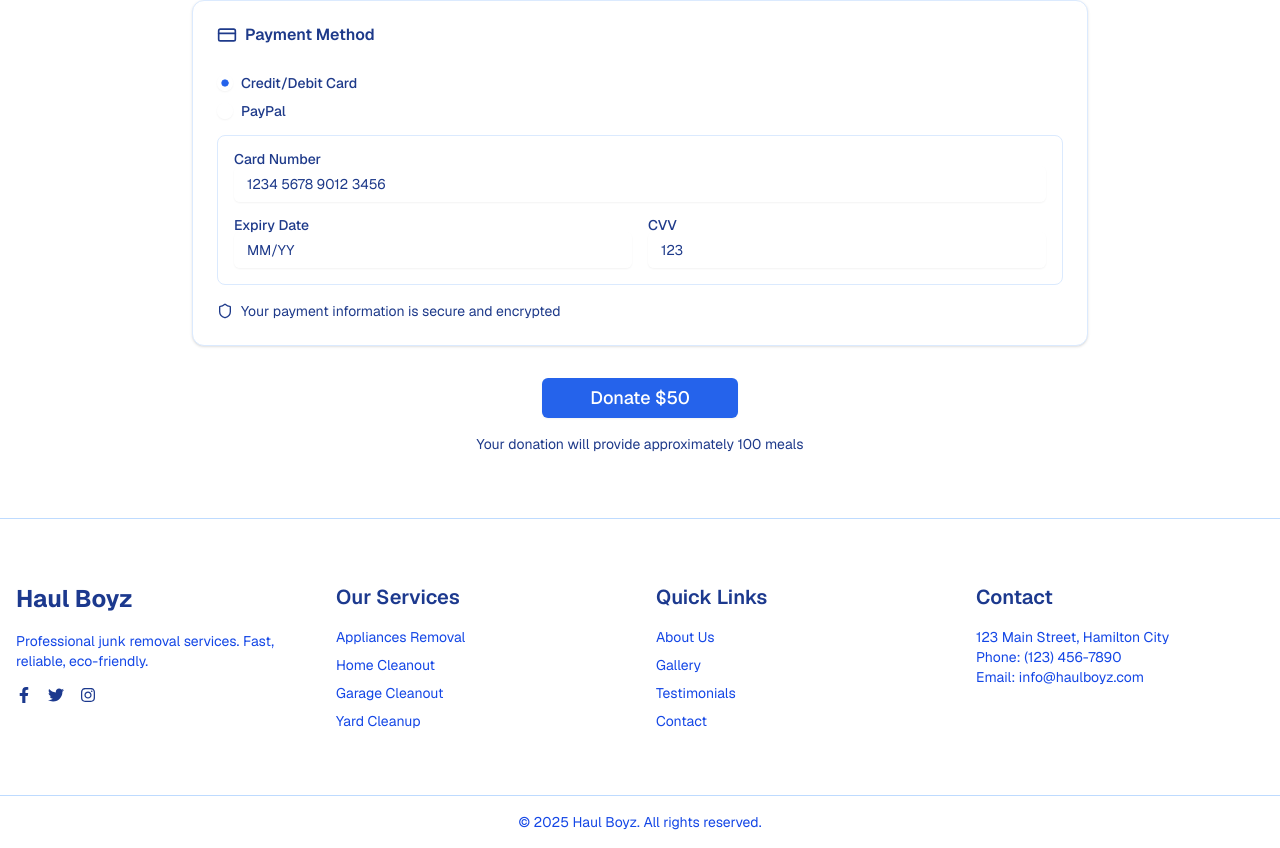
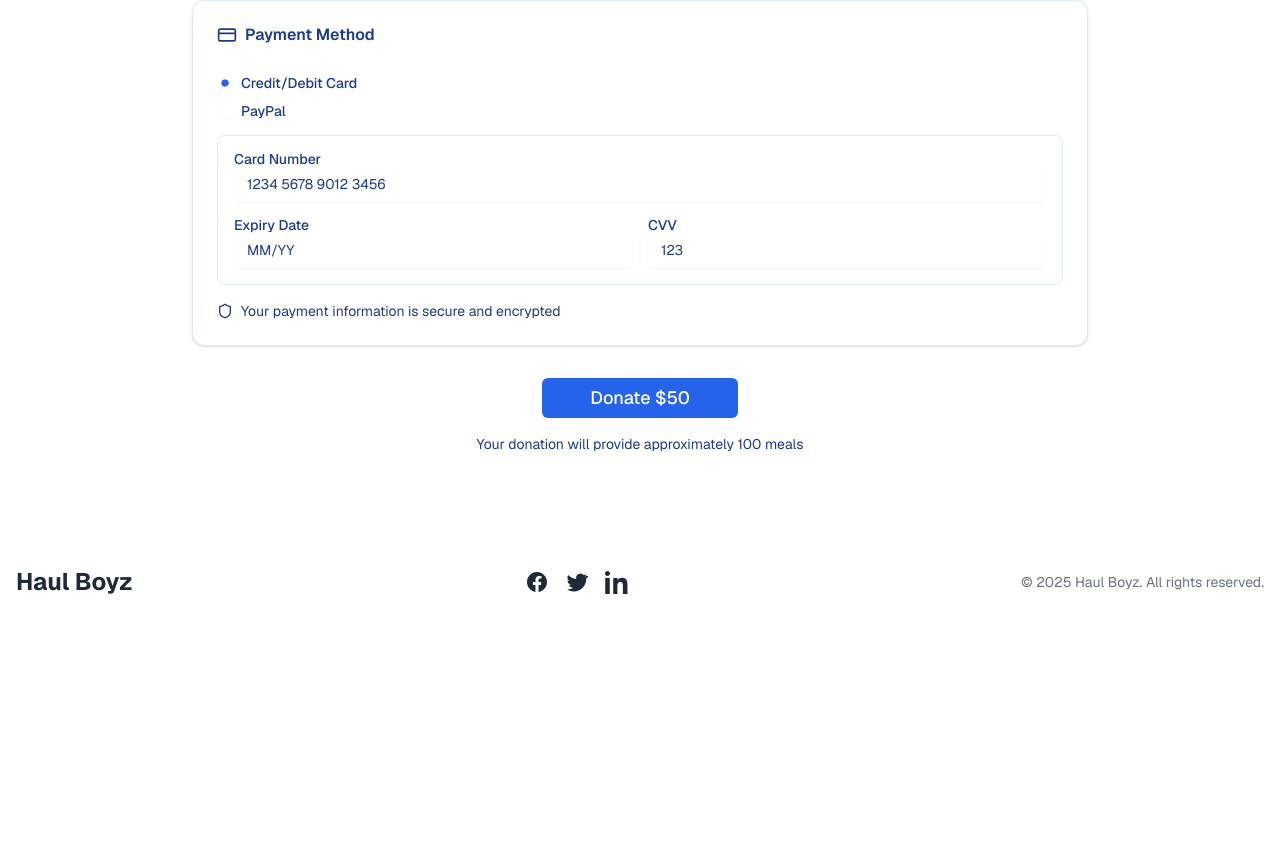
Before and after one commit to davisbryan595-lang/noor-al-yaqeen-charity-foundation, a Next.js app: page / in a window 1280 px wide. Shown: the part 4148-4996 px from the top of the page. After the commit the page ends 4794 px from the top, so only its background shows below. Built offline with nearby package versions, Linux system fonts and the light colour scheme.

Commit message:
Update footer.tsx

```diff
--- a/components/footer.tsx
+++ b/components/footer.tsx
@@ -1,57 +1,63 @@
-"use client"
-
-import { FaFacebookF, FaTwitter, FaInstagram } from "react-icons/fa"
-
 export function Footer() {
   return (
-    <footer className="bg-white text-blue-900 dark:bg-blue-900 dark:text-white border-t border-blue-200 dark:border-blue-700">
-      <div className="container mx-auto px-4 py-16 grid grid-cols-1 md:grid-cols-4 gap-8">
+    <footer className="bg-white text-gray-800 py-12">
+      <div className="container mx-auto px-4 flex flex-col md:flex-row justify-between items-center gap-6">
         {/* Logo / Brand */}
-        <div className="flex flex-col space-y-4">
-          <h2 className="text-2xl font-bold">Haul Boyz</h2>
-          <p className="text-sm text-blue-700 dark:text-blue-300">
-            Professional junk removal services. Fast, reliable, eco-friendly.
-          </p>
-          <div className="flex space-x-4">
-            <a href="#" className="hover:text-blue-500"><FaFacebookF /></a>
-            <a href="#" className="hover:text-blue-500"><FaTwitter /></a>
-            <a href="#" className="hover:text-blue-500"><FaInstagram /></a>
-          </div>
+        <div className="text-2xl font-bold">Haul Boyz</div>
+
+        {/* Socials */}
+        <div className="flex gap-4">
+          {/* Facebook */}
+          <a
+            href="#"
+            className="hover:text-blue-600 transition-colors"
+            aria-label="Facebook"
+          >
+            <svg
+              className="w-6 h-6"
+              fill="currentColor"
+              viewBox="0 0 24 24"
+              xmlns="http://www.w3.org/2000/svg"
+            >
+              <path d="M22 12C22 6.477 17.523 2 12 2S2 6.477 2 12c0 5.012 3.657 9.165 8.438 9.878v-6.988h-2.54v-2.89h2.54V9.797c0-2.507 1.492-3.89 3.777-3.89 1.094 0 2.238.195 2.238.195v2.462h-1.26c-1.242 0-1.63.771-1.63 1.562v1.875h2.773l-.443 2.89h-2.33V21.88C18.343 21.165 22 17.012 22 12z" />
+            </svg>
+          </a>
+
+          {/* Twitter */}
+          <a
+            href="#"
+            className="hover:text-blue-400 transition-colors"
+            aria-label="Twitter"
+          >
+            <svg
+              className="w-6 h-6"
+              fill="currentColor"
+              viewBox="0 0 24 24"
+              xmlns="http://www.w3.org/2000/svg"
+            >
+              <path d="M22.162 5.656c-.793.352-1.645.589-2.538.696a4.42 4.42 0 0 0 1.943-2.44 8.792 8.792 0 0 1-2.795 1.07 4.41 4.41 0 0 0-7.512 4.017A12.514 12.514 0 0 1 3.153 4.96a4.41 4.41 0 0 0 1.365 5.879 4.394 4.394 0 0 1-1.997-.553v.056a4.41 4.41 0 0 0 3.536 4.32 4.42 4.42 0 0 1-1.991.076 4.412 4.412 0 0 0 4.118 3.062A8.837 8.837 0 0 1 2 19.54a12.455 12.455 0 0 0 6.737 1.974c8.084 0 12.502-6.7 12.502-12.502 0-.19-.004-.379-.013-.566a8.923 8.923 0 0 0 2.187-2.28l.001-.001z" />
+            </svg>
+          </a>
+
+          {/* LinkedIn */}
+          <a
+            href="#"
+            className="hover:text-blue-700 transition-colors"
+            aria-label="LinkedIn"
+          >
+            <svg
+              className="w-6 h-6"
+              fill="currentColor"
+              viewBox="0 0 24 24"
+              xmlns="http://www.w3.org/2000/svg"
+            >
+              <path d="M4.98 3.5C4.98 4.88 3.88 6 2.5 6S0 4.88 0 3.5 1.12 1 2.5 1s2.48 1.12 2.48 2.5zM.22 8h4.56V24H.22V8zM8.22 8h4.38v2.2h.06c.61-1.16 2.1-2.38 4.32-2.38 4.62 0 5.48 3.04 5.48 6.98V24h-4.56v-7.72c0-1.84-.04-4.2-2.56-4.2-2.56 0-2.95 2-2.95 4.08V24H8.22V8z" />
+            </svg>
+          </a>
         </div>
 
-        {/* Services */}
-        <div>
-          <h3 className="text-xl font-semibold mb-4">Our Services</h3>
-          <ul className="space-y-2 text-sm text-blue-700 dark:text-blue-300">
-            <li><a href="#services" className="hover:text-blue-500">Appliances Removal</a></li>
-            <li><a href="#services" className="hover:text-blue-500">Home Cleanout</a></li>
-            <li><a href="#services" className="hover:text-blue-500">Garage Cleanout</a></li>
-            <li><a href="#services" className="hover:text-blue-500">Yard Cleanup</a></li>
-          </ul>
-        </div>
-
-        {/* About / Quick Links */}
-        <div>
-          <h3 className="text-xl font-semibold mb-4">Quick Links</h3>
-          <ul className="space-y-2 text-sm text-blue-700 dark:text-blue-300">
-            <li><a href="#about" className="hover:text-blue-500">About Us</a></li>
-            <li><a href="#gallery" className="hover:text-blue-500">Gallery</a></li>
-            <li><a href="#testimonials" className="hover:text-blue-500">Testimonials</a></li>
-            <li><a href="#contact" className="hover:text-blue-500">Contact</a></li>
-          </ul>
-        </div>
-
-        {/* Contact */}
-        <div>
-          <h3 className="text-xl font-semibold mb-4">Contact</h3>
-          <p className="text-sm text-blue-700 dark:text-blue-300">123 Main Street, Hamilton City</p>
-          <p className="text-sm text-blue-700 dark:text-blue-300">Phone: (123) 456-7890</p>
-          <p className="text-sm text-blue-700 dark:text-blue-300">Email: info@haulboyz.com</p>
-        </div>
-      </div>
-
-      <div className="border-t border-blue-200 dark:border-blue-700 text-center py-4 text-sm text-blue-700 dark:text-blue-300">
-        &copy; {new Date().getFullYear()} Haul Boyz. All rights reserved.
+        {/* Copyright */}
+        <div className="text-sm text-gray-500">&copy; {new Date().getFullYear()} Haul Boyz. All rights reserved.</div>
       </div>
     </footer>
   )
```
